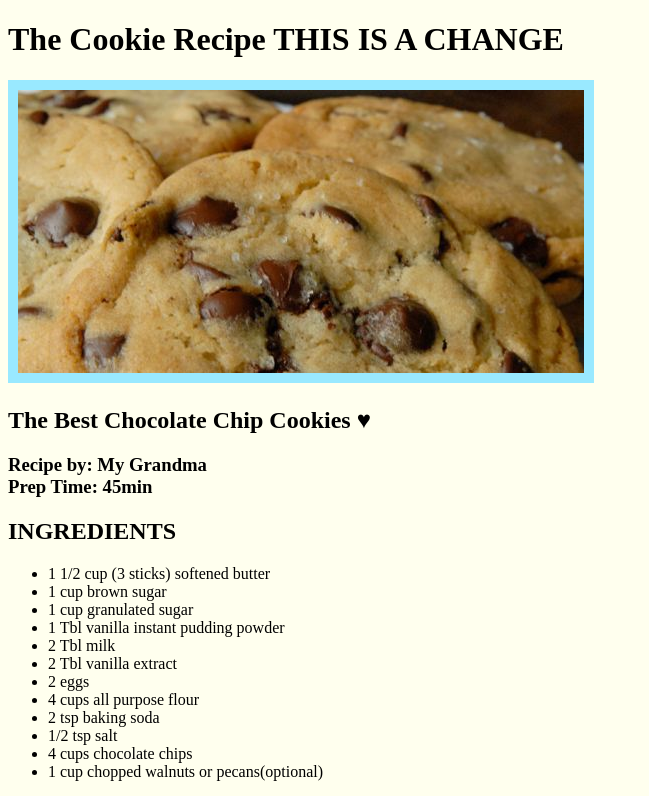
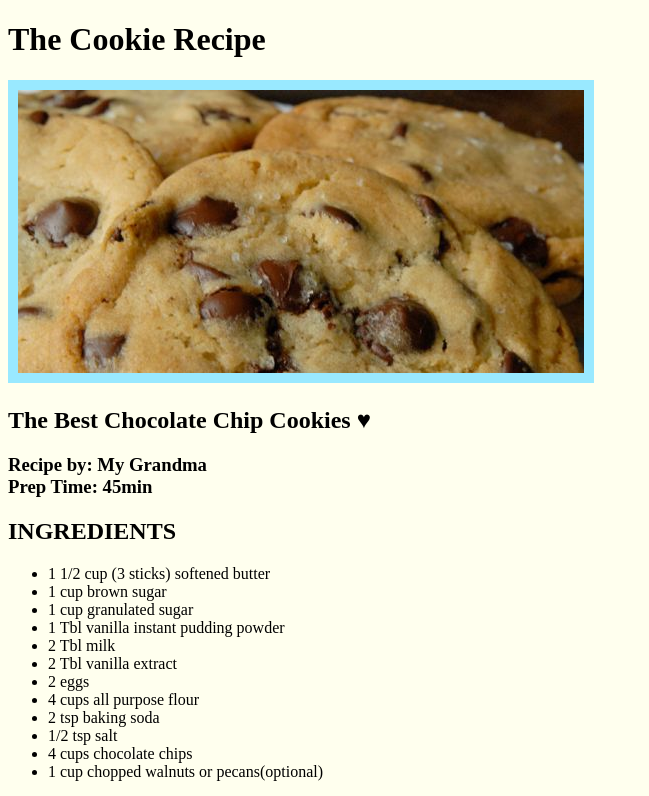
Before and after one commit to deliadeng/ga-fewd-19-cookie-recipe, a plain HTML site: page index.html in a window 1280 px wide. Shown: the top 796 px of the page, without its empty margins (0-649 px from the left). Drawn offline with Linux system fonts and the light colour scheme.

Commit message:
syncing test

```diff
--- a/index.html
+++ b/index.html
@@ -8,7 +8,7 @@
     </head>
 
     <body>
-        <h1>The Cookie Recipe THIS IS A CHANGE</h1>
+        <h1>The Cookie Recipe</h1>
 
         <img alt="A picture of some cookies" src="img/cookies.jpg">
 
```
